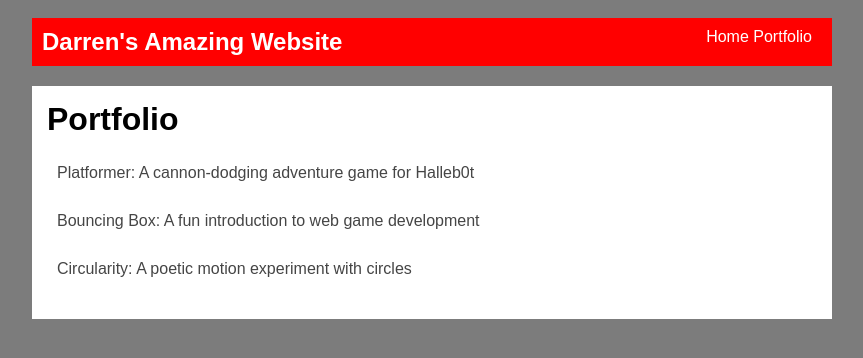
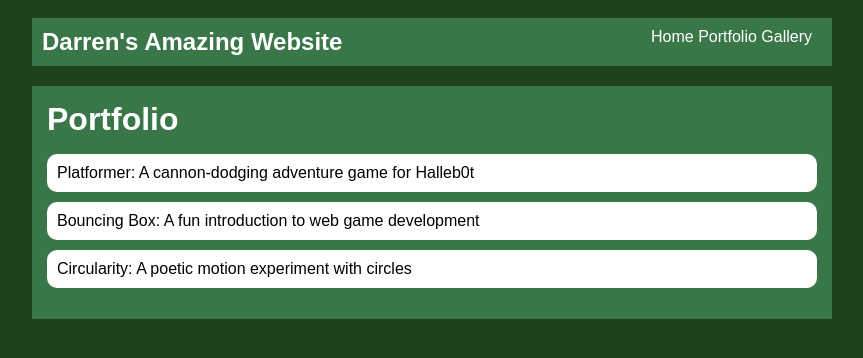
Before and after one commit to darrensandifer0-source/darrensandifer0-source.github.io, a plain HTML site: page portfolio.html in a window 1280 px wide. Shown: the whole page, without its empty margins (208-1071 px from the left). Drawn offline with Linux system fonts and the light colour scheme.

Commit message:
Changed Style & Added Gallery

```diff
--- a/portfolio.html
+++ b/portfolio.html
@@ -14,6 +14,7 @@
 <li class="nav-li">
   <a href="index.html">Home</a>
   <a href="portfolio.html">Portfolio</a>
+  <a href="Images.html">Gallery</a>
 </li>
     </ul>
   </nav>
--- a/style.css
+++ b/style.css
@@ -1,6 +1,6 @@
 body {
-    background: rgb(124, 124, 124);
-    color: rgb(45, 45, 45);
+    background: rgb(29, 66, 28);
+    color: rgb(255, 255, 255);
     padding: 10px;
     font-family: Arial, sans-serif;
 }
@@ -12,7 +12,7 @@ body {
 
 /* navigation menu */
 nav {
-    background: rgb(255, 0, 0);
+    background: rgb(58, 119, 72);
     margin: 0 auto;
     display: flex;
     padding: 10px;
@@ -22,7 +22,7 @@ nav {
 h1 {
     display: flex;
     align-items: center;
-    color: white;
+    color: rgb(255, 255, 255);
     flex: 1;
     margin: 0;
 }
@@ -32,6 +32,7 @@ h1 {
     margin: 0;
     padding: 0;
     display: flex;
+    color:#338146
 }
 
 .nav-li {
@@ -46,7 +47,7 @@ a {
 
 /* main container area beneath menu */
 main {
-    background: rgb(255, 255, 255);
+    background: rgb(58, 119, 72);
     display: flex;
     margin-top: 20px;
 }
@@ -57,7 +58,7 @@ main {
 }
 
 .sidebar-img {
-    width: 200px;
+    width: 150px;
 }
 
 .content {
@@ -77,7 +78,7 @@ h2, h3 {
 }
 /* Portfolio styles */
 .content h1 {
-  color: black;
+  color: rgb(255, 255, 255);
 }
 
 #portfolio {
@@ -98,7 +99,7 @@ h2, h3 {
 
 #portfolio a {
   text-decoration: none;
-  color: #454545;
+  color: #000000;
 }
 /* responsive web design */
 @media screen and (min-width: 120px) and (max-width: 1080px) {
```
Also changed, not shown: Images.html (+6 -6 lines), index.html (+3 -0 lines).
